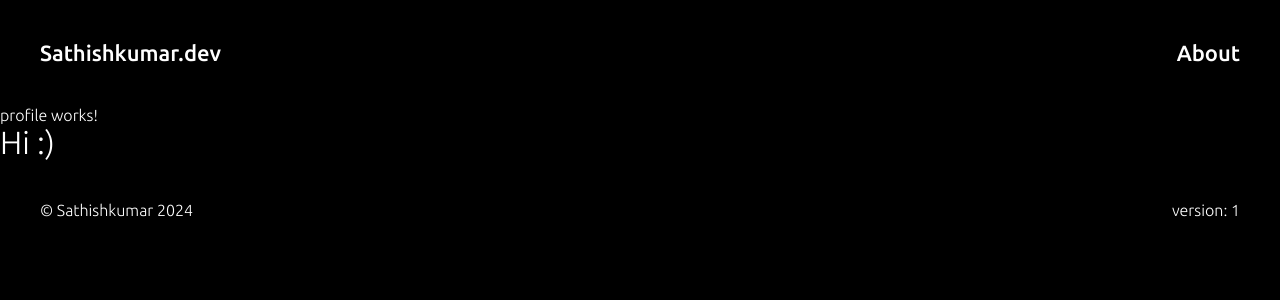
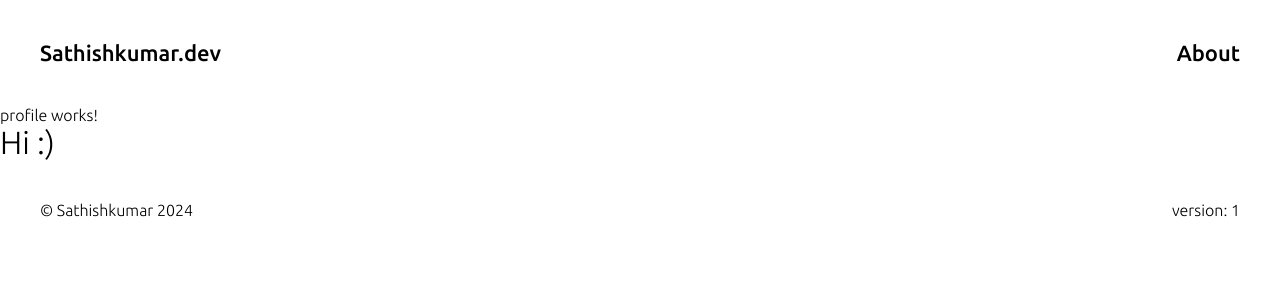
Before and after one commit to sathish-repos/profile, an Angular app: page / in a window 1280 px wide. Shown: the top 300 px of the page. Built offline with nearby package versions, Linux system fonts and the light colour scheme.

Commit message:
theme change

```diff
--- a/src/app/shared/styles/themes.scss
+++ b/src/app/shared/styles/themes.scss
@@ -1,10 +1,4 @@
 :root {
-  // --text: #000000;
-  // --background: #ffffff;
-
-  --text: #ffffff;
-  --background: #000000;
-
   --primary: #2f27ce;
   --secondary: #dddbff;
   --accent: #443dff;
```
Also changed, not shown: src/app/shared/services/theme.service.ts (added, +8 -0 lines).
